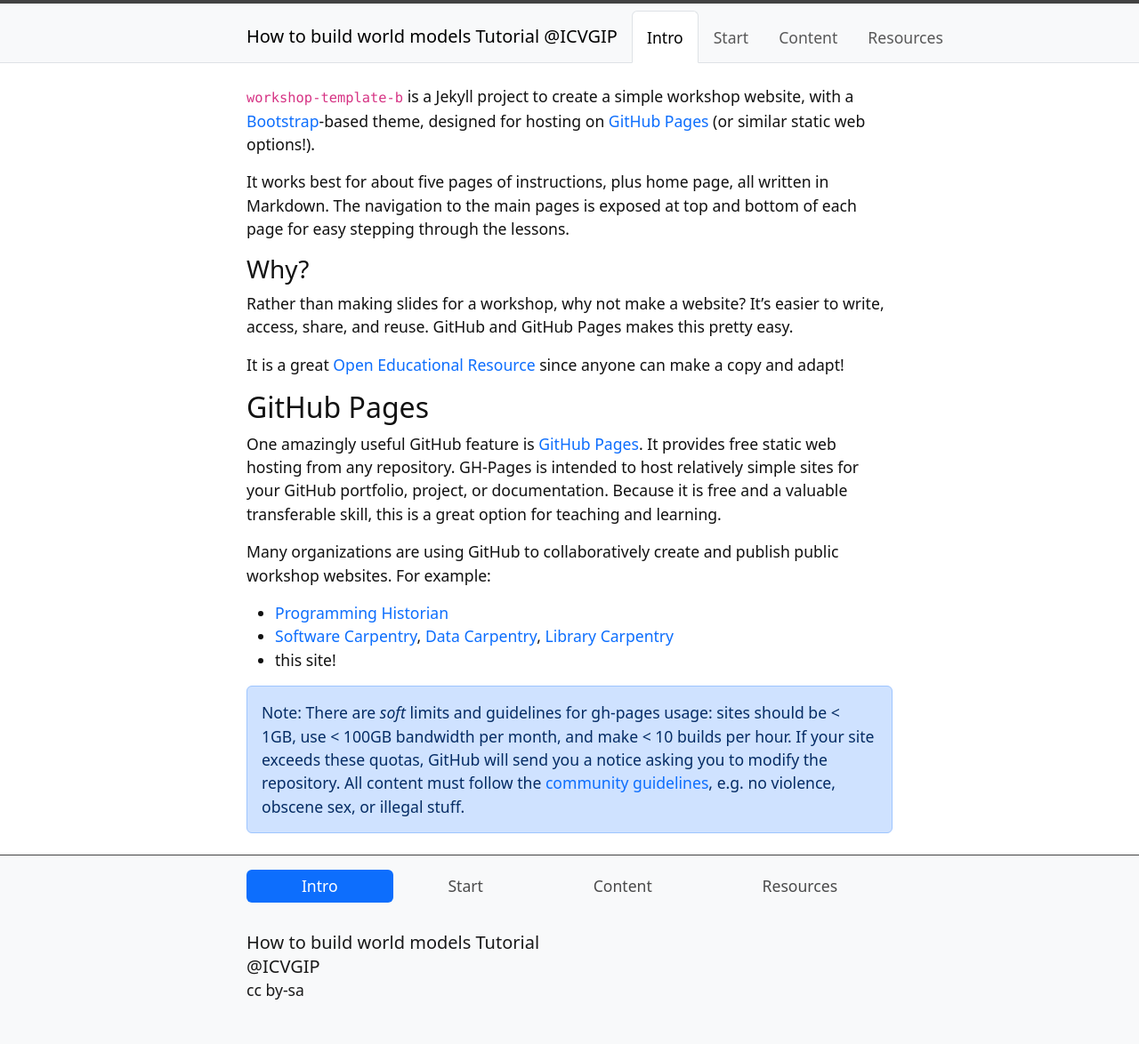
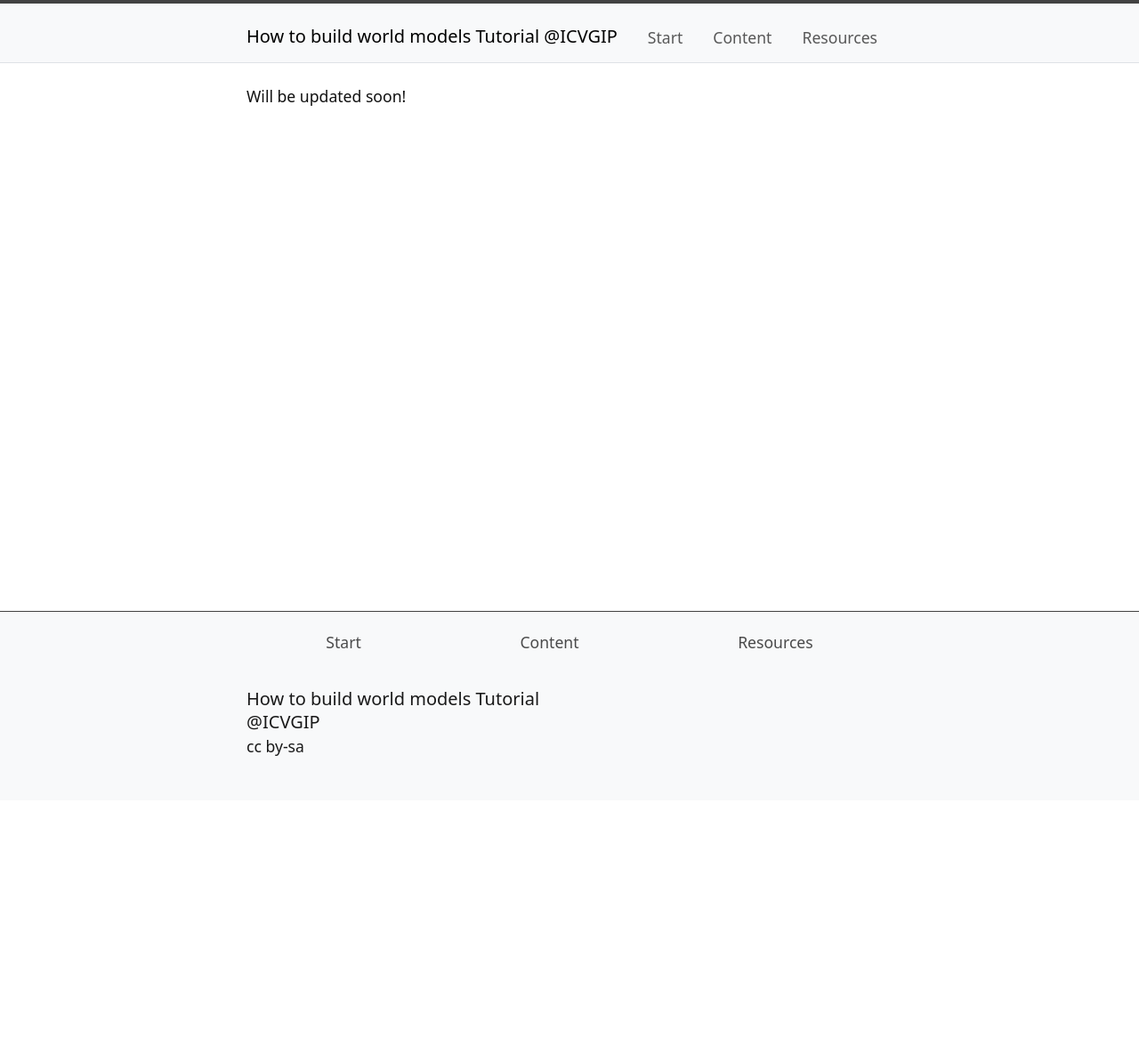
Before and after one commit to howtobuildworldmodels/howtobuildworldmodels.github.io, a Jekyll site: the page built from content/1-intro.md, in a window 1280 px wide. Shown: the whole page at 89% size. Built offline with Jekyll 4.4.1, drawn with Linux system fonts in a browser that asks for light colours; our own code applies the rules of GitHub Pages for plain Markdown files; after the commit the page ends 900 px from its top, so only the background shows below that.

Commit message:
Update 1-intro.md

```diff
--- a/content/1-intro.md
+++ b/content/1-intro.md
@@ -1,37 +1,5 @@
 ---
-title: Introduction
-nav: Intro
+title: Contents of Tutorial
 ---
 
-`workshop-template-b` is a Jekyll project to create a simple workshop website, with a [Bootstrap](https://getbootstrap.com/)-based theme, designed for hosting on [GitHub Pages](https://pages.github.com/) (or similar static web options!).
-
-It works best for about five pages of instructions, plus home page, all written in Markdown.
-The navigation to the main pages is exposed at top and bottom of each page for easy stepping through the lessons.
-
-### Why?
-
-Rather than making slides for a workshop, why not make a website?
-It's easier to write, access, share, and reuse.
-GitHub and GitHub Pages makes this pretty easy.
-
-It is a great [Open Educational Resource](https://en.wikipedia.org/wiki/Open_educational_resources) since anyone can make a copy and adapt!
-
-## GitHub Pages
-
-One amazingly useful GitHub feature is [GitHub Pages](https://guides.github.com/features/pages/).
-It provides free static web hosting from any repository.
-GH-Pages is intended to host relatively simple sites for your GitHub portfolio, project, or documentation.
-Because it is free and a valuable transferable skill, this is a great option for teaching and learning.
-
-Many organizations are using GitHub to collaboratively create and publish public workshop websites.
-For example:
-
-- [Programming Historian](http://programminghistorian.org/)
-- [Software Carpentry](https://software-carpentry.org/), [Data Carpentry](http://www.datacarpentry.org/), [Library Carpentry](https://librarycarpentry.org/)
-- this site!
-
-{% capture text %}Note:
-There are *soft* limits and guidelines for gh-pages usage: sites should be < 1GB, use < 100GB bandwidth per month, and make < 10 builds per hour.
-If your site exceeds these quotas, GitHub will send you a notice asking you to modify the repository.
-All content must follow the [community guidelines](https://help.github.com/articles/github-community-guidelines/), e.g. no violence, obscene sex, or illegal stuff.{% endcapture %}
-{% include alert.html text=text color=secondary %}
+Will be updated soon!
```
